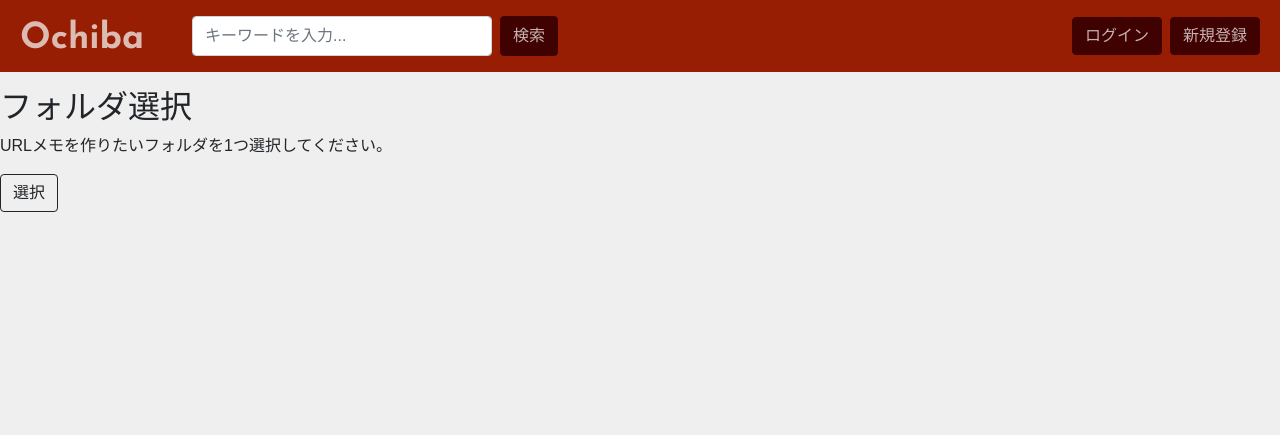
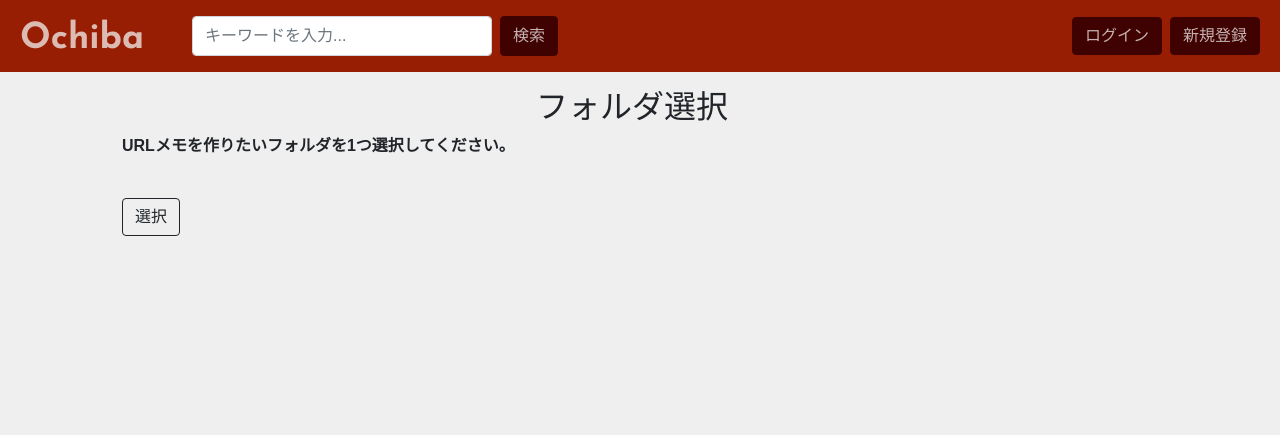
Before and after one commit to manasan-iTL/ochiba-backend, a Django app: template templates/articles/select_folder.html in a window 1280 px wide. Shown: the top 435 px of the page. Run offline with Django 3.2, Linux system fonts and the light colour scheme; the template is opened without the code that fills it, so the values that code supplies are empty; some web fonts are replaced.

Commit message:
ラジオボタン必須設定、左のmarginを増やす

```diff
--- a/templates/articles/select_folder.html
+++ b/templates/articles/select_folder.html
@@ -1,17 +1,20 @@
 {% extends 'base.html' %}
 
 {% block main %}
-<h2>フォルダ選択</h2>
-<p>URLメモを作りたいフォルダを1つ選択してください。</p>
-<form method="post" action="">
+<div class="container">
+    <h2 class="text-center">フォルダ選択</h2>
+    <p class="ms-5 fw-bold">URLメモを作りたいフォルダを1つ選択してください。</p>
+    <br>
+    <form class="ms-5" method="post" action="">
         {% for folder in folders %}
         <p>
             <label for="folder_{{folder}}">{{folder}}</label>
-        <input type="radio" name="select_folder" id="folder_{{folder}}" value="{{folder}}">
+            <input type="radio" name="select_folder" id="folder_{{folder}}" value="{{folder}}" required>
         </p>
         {% endfor %}
         {% csrf_token %}
         <button type="submit" class="btn btn-outline-dark">選択</button>
     </form>
+</div>
 
 {% endblock %}
```
Lines whose indentation alone changed are shown as unchanged.
